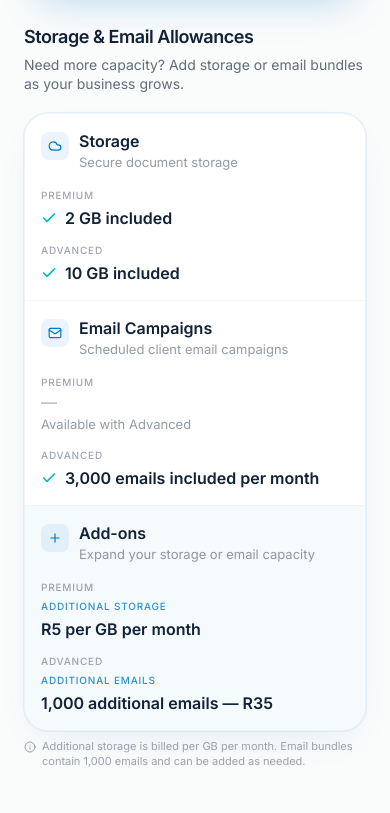
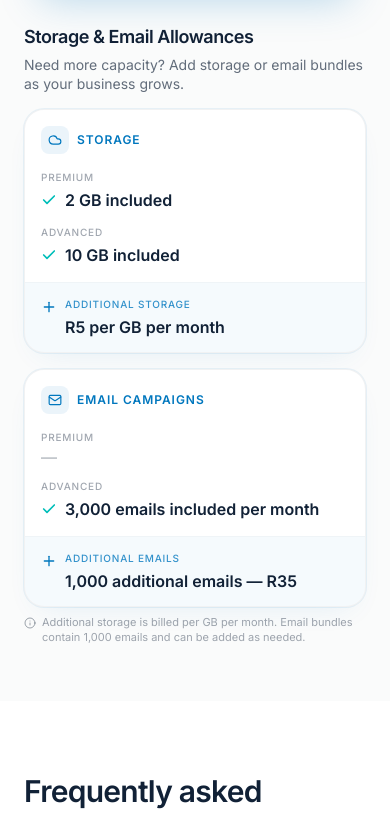
Before and after one commit to ThePortalGenie/portal-genie-site, a Next.js app: page /pricing in a window 390 px wide. Shown: the part 2146-2959 px from the top of the page. Built offline with nearby package versions, Linux system fonts and the light colour scheme.

Commit message:
Update extras tab on mobile

```diff
--- a/components/pricing/PricingStorageEmailAllowances.tsx
+++ b/components/pricing/PricingStorageEmailAllowances.tsx
@@ -76,7 +76,10 @@ function IncludedValue({ children }: { children: string }) {
 function UnavailableValue({ note }: { note?: string }) {
   return (
     <div>
-      <p className="text-base font-medium leading-none text-muted" aria-hidden="true">
+      <p
+        className="text-base font-medium leading-none text-muted"
+        aria-hidden="true"
+      >
         —
       </p>
       {note ? (
@@ -111,41 +114,71 @@ function AddOnCell({
   );
 }
 
-function MobileFeatureCard({
-  icon,
+function MobileSectionCard({
+  icon: Icon,
   title,
-  description,
   premium,
   advanced,
-  highlighted = false,
+  addOnLabel,
+  addOnPrice,
 }: {
   icon: LucideIcon;
   title: string;
-  description: string;
   premium: ReactNode;
   advanced: ReactNode;
-  highlighted?: boolean;
+  addOnLabel: string;
+  addOnPrice: string | null;
 }) {
+  const premiumPlan = pricingPlans.find((plan) => plan.id === "premium");
+  const advancedPlan = pricingPlans.find((plan) => plan.id === "advanced");
+
   return (
-    <article
-      className={[
-        "border-t border-muted/10 px-4 py-4 first:border-t-0 sm:px-5",
-        highlighted ? "bg-portal-blue/[0.04]" : "bg-surface",
-      ].join(" ")}
-    >
-      <FeatureLabel icon={icon} title={title} description={description} />
-      <div className="mt-4 space-y-3.5">
-        {pricingPlans.map((plan) => (
-          <div key={plan.id}>
+    <article className="overflow-hidden rounded-[1.25rem] border border-muted/20 bg-surface shadow-[0_12px_32px_-16px_rgba(0,119,190,0.12)] ring-1 ring-portal-blue/8">
+      <div className="px-4 py-4 sm:px-5">
+        <div className="flex items-center gap-2">
+          <span className="inline-flex size-7 shrink-0 items-center justify-center rounded-lg bg-portal-blue/[0.08] text-portal-blue">
+            <Icon className="size-3.5" strokeWidth={2} aria-hidden="true" />
+          </span>
+          <h3 className="text-xs font-semibold uppercase tracking-[0.08em] text-portal-blue">
+            {title}
+          </h3>
+        </div>
+
+        <div className="mt-4 space-y-3.5">
+          <div>
             <p className="text-[10px] font-medium uppercase tracking-[0.08em] text-portal-navy/40">
-              {plan.name}
+              {premiumPlan?.name}
             </p>
-            <div className="mt-1">
-              {plan.id === "premium" ? premium : advanced}
+            <div className="mt-1">{premium}</div>
+          </div>
+          <div>
+            <p className="text-[10px] font-medium uppercase tracking-[0.08em] text-portal-navy/40">
+              {advancedPlan?.name}
+            </p>
+            <div className="mt-1">{advanced}</div>
+          </div>
+        </div>
+      </div>
+
+      {addOnPrice ? (
+        <div className="border-t border-muted/10 bg-portal-blue/[0.04] px-4 py-3.5 sm:px-5">
+          <div className="flex items-start gap-2">
+            <Plus
+              className="mt-0.5 size-4 shrink-0 text-portal-blue"
+              strokeWidth={2}
+              aria-hidden="true"
+            />
+            <div className="min-w-0 flex-1">
+              <p className="text-[10px] font-medium uppercase tracking-[0.08em] text-portal-blue/80">
+                {addOnLabel}
+              </p>
+              <p className="mt-1 break-words text-base font-semibold leading-snug text-portal-navy">
+                {addOnPrice}
+              </p>
             </div>
           </div>
-        ))}
-      </div>
+        </div>
+      ) : null}
     </article>
   );
 }
@@ -228,8 +261,9 @@ export function PricingStorageEmailAllowances({
         </p>
       </div>
 
-      <div className="mt-5 overflow-hidden rounded-[1.5rem] border border-muted/20 bg-surface shadow-[0_16px_40px_-16px_rgba(0,119,190,0.12)] ring-1 ring-portal-blue/8">
-        <table className="hidden w-full table-fixed border-collapse text-left md:table">
+      {/* Desktop / tablet comparison table — unchanged */}
+      <div className="mt-5 hidden overflow-hidden rounded-[1.5rem] border border-muted/20 bg-surface shadow-[0_16px_40px_-16px_rgba(0,119,190,0.12)] ring-1 ring-portal-blue/8 md:block">
+        <table className="w-full table-fixed border-collapse text-left">
           <caption className="sr-only">
             Storage and email allowances compared across Premium and Advanced
             plans
@@ -288,25 +322,37 @@ export function PricingStorageEmailAllowances({
             })}
           </tbody>
         </table>
+      </div>
 
-        <div className="md:hidden">
-          {rows.map((row) => (
-            <MobileFeatureCard
-              key={row.id}
-              icon={row.icon}
-              title={row.title}
-              description={row.description}
-              premium={row.premium}
-              advanced={row.advanced}
-              highlighted={row.highlighted}
-            />
-          ))}
-        </div>
+      {/* Mobile: feature + related add-on grouped in each card */}
+      <div className="mt-4 flex flex-col gap-4 md:hidden">
+        <MobileSectionCard
+          icon={Cloud}
+          title={storageEmailAllowances.storageHeading}
+          premium={<IncludedValue>{premiumStorage}</IncludedValue>}
+          advanced={<IncludedValue>{advancedStorage}</IncludedValue>}
+          addOnLabel={storageEmailAllowances.additionalStorageLabel}
+          addOnPrice={additionalStorage}
+        />
+        <MobileSectionCard
+          icon={Mail}
+          title={storageEmailAllowances.emailHeading}
+          premium={<UnavailableValue />}
+          advanced={
+            advancedEmail ? (
+              <IncludedValue>{advancedEmail}</IncludedValue>
+            ) : null
+          }
+          addOnLabel={storageEmailAllowances.additionalEmailsLabel}
+          addOnPrice={emailBundleAddOn}
+        />
       </div>
 
       <p className="mt-2 flex items-start gap-1.5 text-[11px] leading-snug text-portal-navy/40">
         <Info className="mt-0.5 size-3 shrink-0" aria-hidden="true" />
-        <span>{storageEmailAllowances.infoLine}</span>
+        <span className="min-w-0 break-words">
+          {storageEmailAllowances.infoLine}
+        </span>
       </p>
     </section>
   );
```
